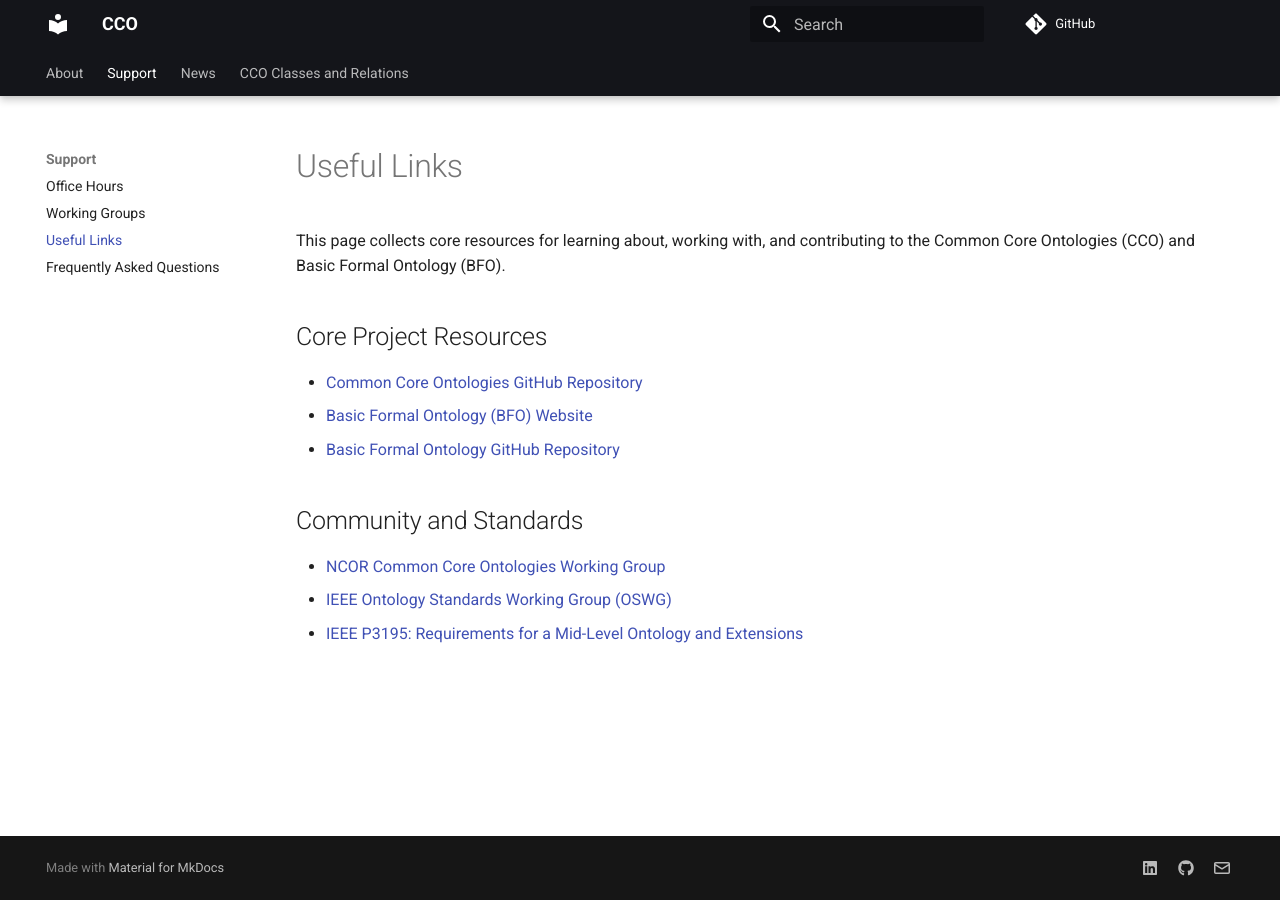
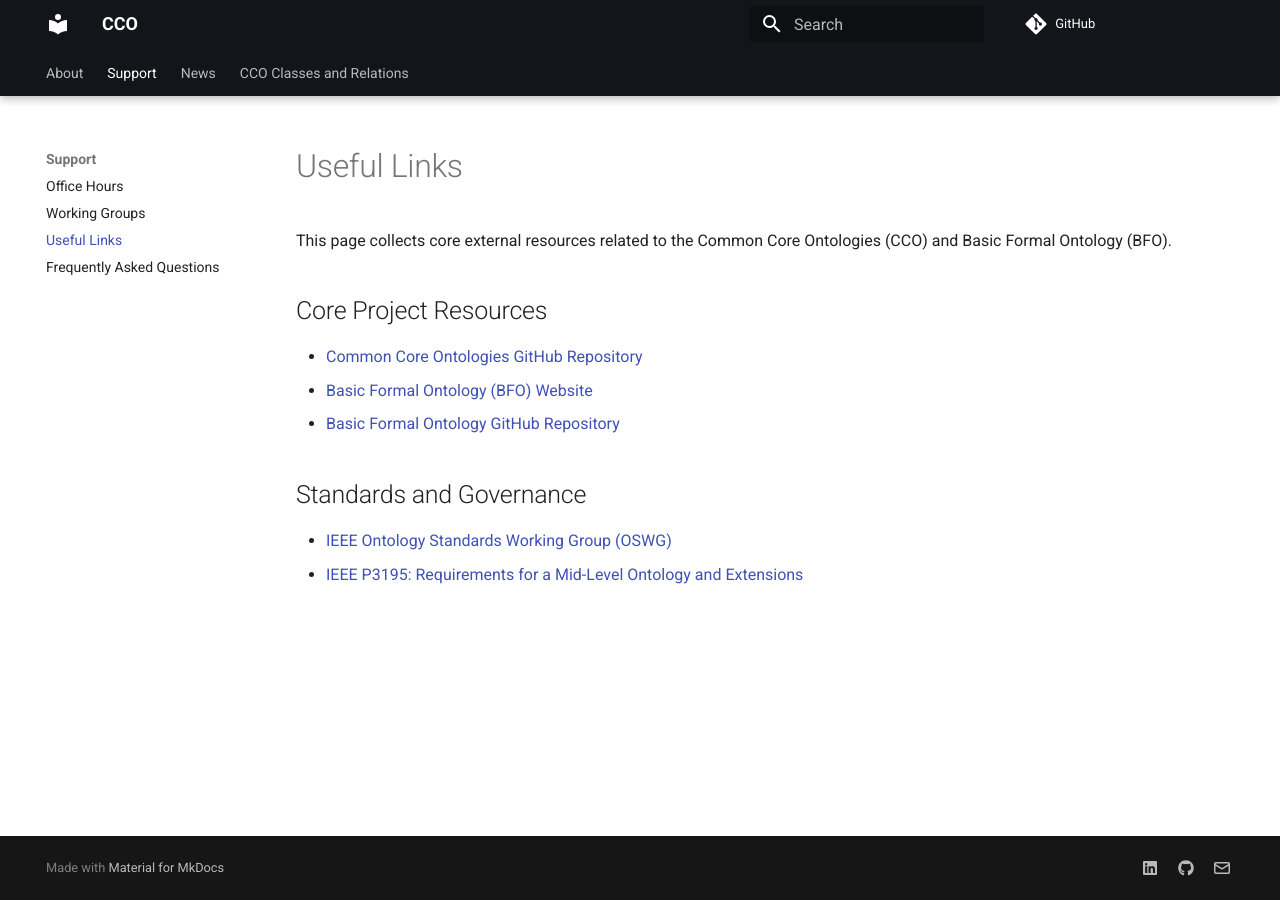
Before and after one commit to CommonCoreOntology/cco-webpage, an MkDocs documentation site: the page built from docs/useful-links.md, in a window 1280 px wide. Built offline with MkDocs 1.6.1 and Material for MkDocs 9.7.7, drawn with Linux system fonts in a browser that asks for light colours; comment, search, counter and statistics services are not loaded.

Commit message:
Update useful-links.md

```diff
--- a/docs/useful-links.md
+++ b/docs/useful-links.md
@@ -11,7 +11,7 @@
 <h1>Useful Links</h1>
 
 <p>
-This page collects core resources for learning about, working with, and contributing to the Common Core Ontologies (CCO) and Basic Formal Ontology (BFO).
+This page collects core external resources related to the Common Core Ontologies (CCO) and Basic Formal Ontology (BFO).
 </p>
 
 <h2>Core Project Resources</h2>
@@ -34,14 +34,9 @@ This page collects core resources for learning about, working with, and contribu
   </li>
 </ul>
 
-<h2>Community and Standards</h2>
+<h2>Standards and Governance</h2>
 
 <ul>
-  <li>
-    <a href="https://ncor-network.org/docs/events/common-core" class="custom-color">
-      NCOR Common Core Ontologies Working Group
-    </a>
-  </li>
   <li>
     <a href="https://sagroups.ieee.org/oswg/" class="custom-color">
       IEEE Ontology Standards Working Group (OSWG)
```
